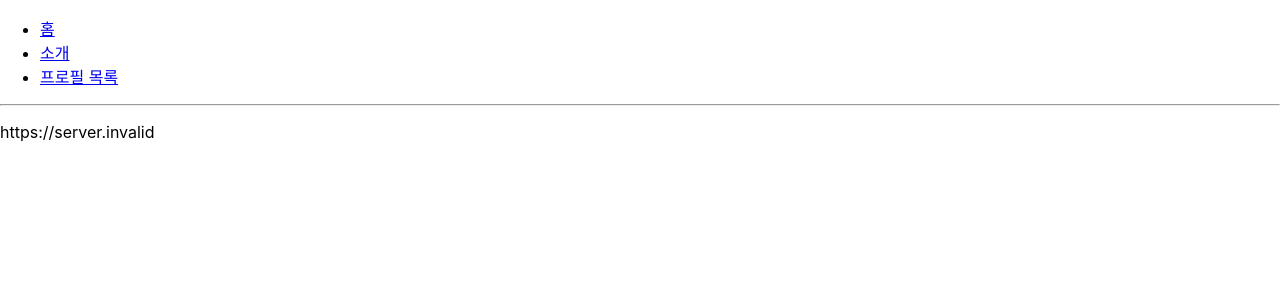
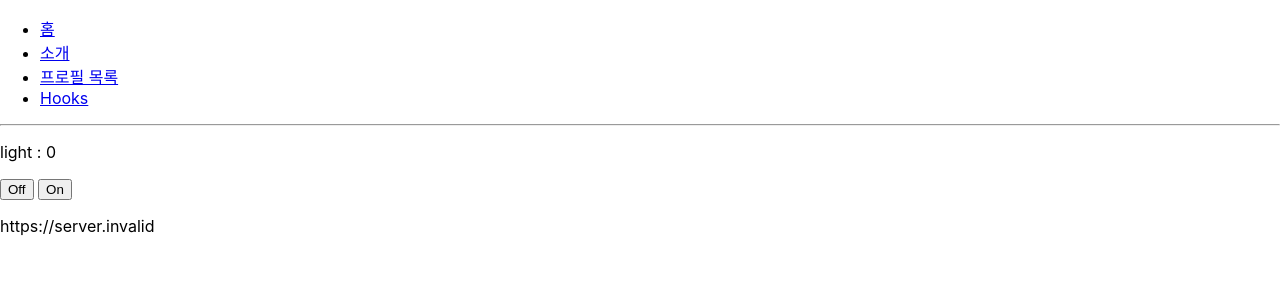
Before and after one commit to YangSeung-min/react-example-2, a React (Create React App) app: page /hooks in a window 1280 px wide. Shown: the top 300 px of the page. Built offline with nearby package versions, Linux system fonts and the light colour scheme; no server answers.

Commit message:
Hooks useState

```diff
--- a/src/App.js
+++ b/src/App.js
@@ -3,6 +3,7 @@ import { Route, Link } from 'react-router-dom';
 import About from './pages/About';
 import Home from './pages/Home';
 import Profiles from './pages/Profiles'
+import Hooks from './pages/Hooks'
 
 function App() {
   return (
@@ -18,12 +19,16 @@ function App() {
           <li>
             <Link to="/profiles">프로필 목록</Link>
           </li>
+          <li>
+            <Link to="/hooks">Hooks</Link>
+          </li>
         </ul>
         <hr />
         <Route path="/" exact={true} component={Home} />
         <Route path="/about" component={About} />
         {/* <Route path="/profiles/:username" component={Profile} /> */}
         <Route path="/profiles" component={Profiles} />
+        <Route path="/hooks" component={Hooks} />
       </div>
       <p>{process.env.REACT_APP_DB_HOST}</p>
     </div>
--- /dev/null
+++ b/src/pages/Hooks.js
@@ -0,0 +1,18 @@
+import React, { useState } from "react";
+// import "./styles.css";
+
+function Hooks() {
+  let [light, setLight] = useState(0);
+  const setOff = () => setLight(0);
+  const setOn = () => setLight(1);
+  return (
+    <div className="App">
+      <div>
+        <p>light : {light}</p>
+      </div>
+      <button onClick={setOff}>Off</button> <button onClick={setOn}>On</button>
+    </div>
+  );
+}
+
+export default Hooks;
```
